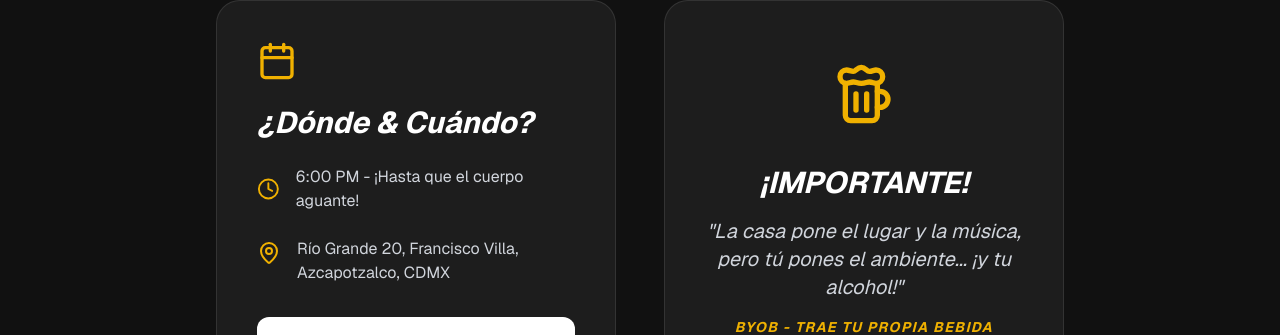
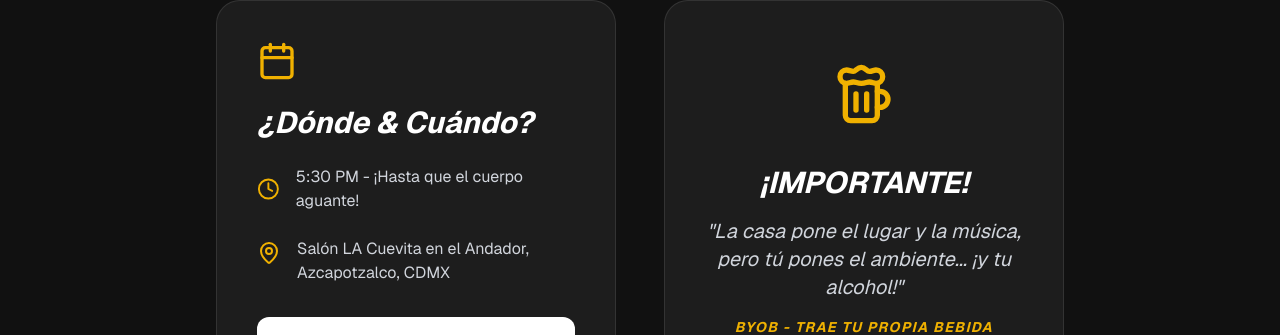
Before and after one commit to TONYs-Sosa/invitacion-berenice, a Next.js app: page / in a window 1280 px wide. Shown: the part 1099-1434 px from the top of the page. Built offline with nearby package versions, Linux system fonts and the light colour scheme.

Commit message:
Update page.tsx
Csmbio de direccion

```diff
--- a/src/app/page.tsx
+++ b/src/app/page.tsx
@@ -120,16 +120,16 @@ export default function InvitacionCumple() {
             <div className="space-y-6 text-gray-300">
               <div className="flex items-center gap-4">
                 <Clock className="text-yellow-500" />
-                <span>6:00 PM - ¡Hasta que el cuerpo aguante!</span>
+                <span> 5:30 PM - ¡Hasta que el cuerpo aguante!</span>
               </div>
               <div className="flex items-start gap-4">
                 <MapPin className="text-yellow-500 mt-1" />
-                <p>Río Grande 20, Francisco Villa,<br />Azcapotzalco, CDMX</p>
+                <p>Salón LA Cuevita en el Andador,<br />Azcapotzalco, CDMX</p>
               </div>
             </div>
             {/* LINK DE GOOGLE MAPS */}
             <a
-              href="https://maps.app.goo.gl/FVuvedyiZYeHnPUy5"
+              href="https://maps.app.goo.gl/jH1A43FBQFLwr1TP9"
               target="_blank"
               className="mt-8 block text-center bg-white text-black font-bold py-4 rounded-xl hover:bg-yellow-500 transition-colors"
             >
```
